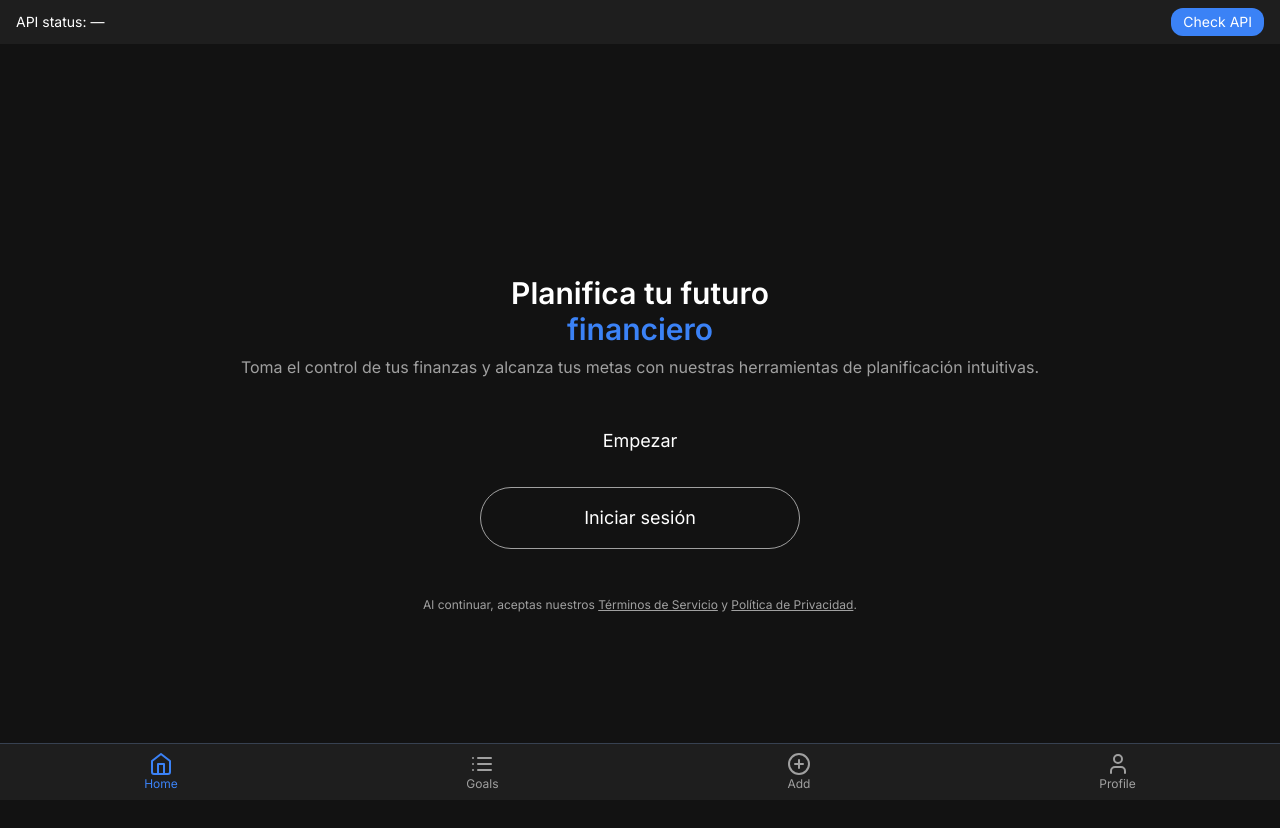
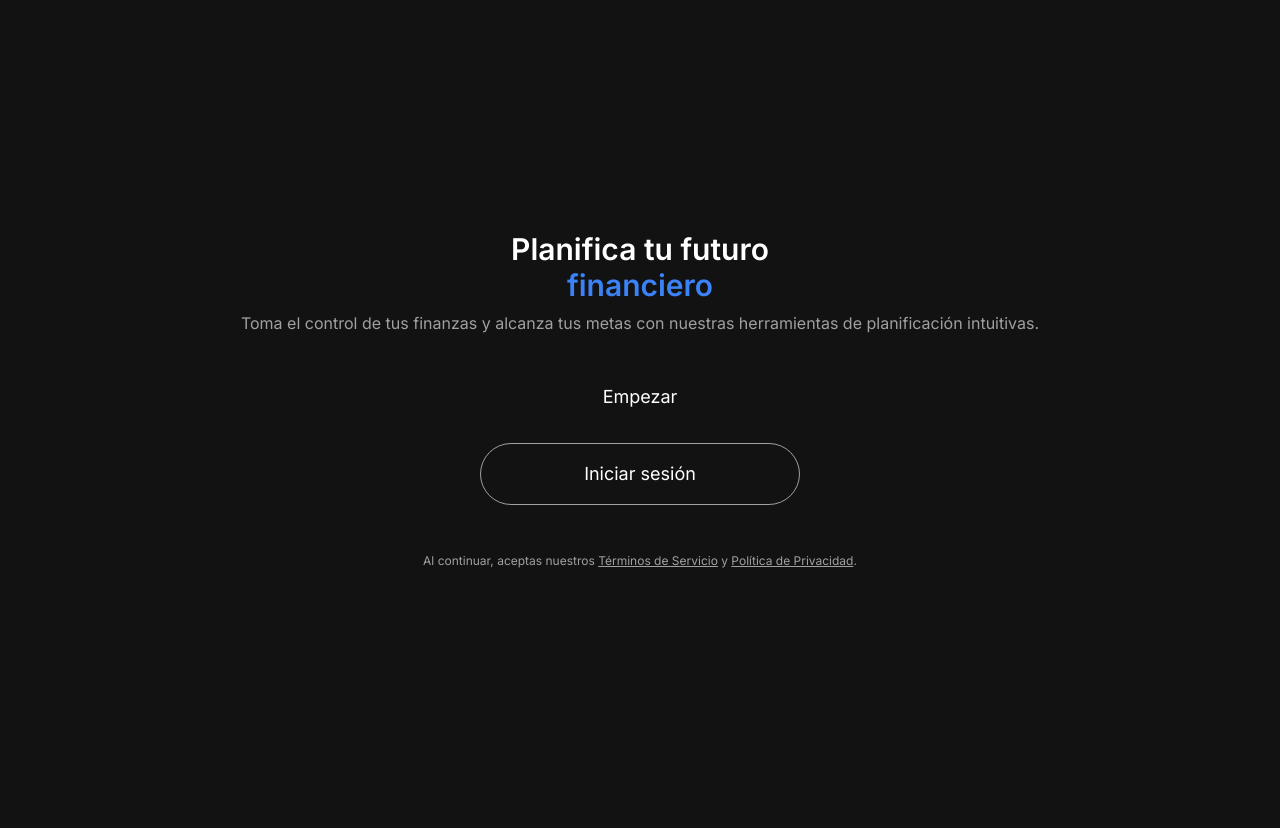
Before and after one commit to LoppVicious/Financial_Goals, a React (Vite) app: page / in a window 1280 px wide. Shown: the top 828 px of the page. After the commit the page ends 800 px from the top, so only its background shows below. Built offline with nearby package versions, Linux system fonts and the light colour scheme.

Commit message:
Updated App.tsx

```diff
--- a/src/App.tsx
+++ b/src/App.tsx
@@ -1,13 +1,18 @@
 // src/App.tsx
-
 import React, { useState } from 'react';
-import { BrowserRouter as Router, Routes, Route, Navigate, useLocation } from 'react-router-dom';
+import {
+  BrowserRouter as Router,
+  Routes,
+  Route,
+  Navigate,
+  useLocation
+} from 'react-router-dom';
 import { QueryClient, QueryClientProvider } from '@tanstack/react-query';
 import { AuthProvider } from './hooks/useAuth';
 import Layout from './components/Layout';
 import ProtectedRoute from './components/ProtectedRoute';
+import Header from './components/ui/Header';
 import BottomNav from './components/ui/BottomNav';
-import Header from './components/ui/Header';
 
 import Landing from './pages/Landing';
 import Login from './pages/auth/Login';
@@ -26,10 +31,10 @@ const queryClient = new QueryClient({
   },
 });
 
-// Un wrapper para poder usar useLocation y condicionar el Header
 function AppLayout() {
   const [healthStatus, setHealthStatus] = useState('—');
-  const location = useLocation();
+  const { pathname } = useLocation();
+  const isLanding = pathname === '/';
 
   const checkHealth = async () => {
     try {
@@ -42,10 +47,11 @@ function AppLayout() {
 
   return (
     <div className="bg-background text-text-primary min-h-screen flex flex-col">
-      {/* Header solo si no estamos en "/" */}
-      {location.pathname !== '/' && <Header />}
+      {/* Header sólo si no es Landing */}
+      {!isLanding && <Header />}
 
-      {/* Health‑check (puedes quitarlo en producción) */}
+      {/* Health-check sólo si no es Landing */}
+      {!isLanding && (
         <div className="px-4 py-2 bg-surface flex justify-between items-center">
           <span className="text-sm">API status: {healthStatus}</span>
           <button
@@ -55,8 +61,9 @@ function AppLayout() {
             Check API
           </button>
         </div>
+      )}
 
-      {/* Contenido principal */}
+      {/* Zona de rutas */}
       <div className="flex-1 overflow-auto">
         <Routes>
           <Route path="/" element={<Landing />} />
@@ -99,8 +106,8 @@ function AppLayout() {
         </Routes>
       </div>
 
-      {/* Navegación inferior */}
-      <BottomNav />
+      {/* BottomNav sólo si no es Landing */}
+      {!isLanding && <BottomNav />}
     </div>
   );
 }
```
Lines whose indentation alone changed are shown as unchanged.
